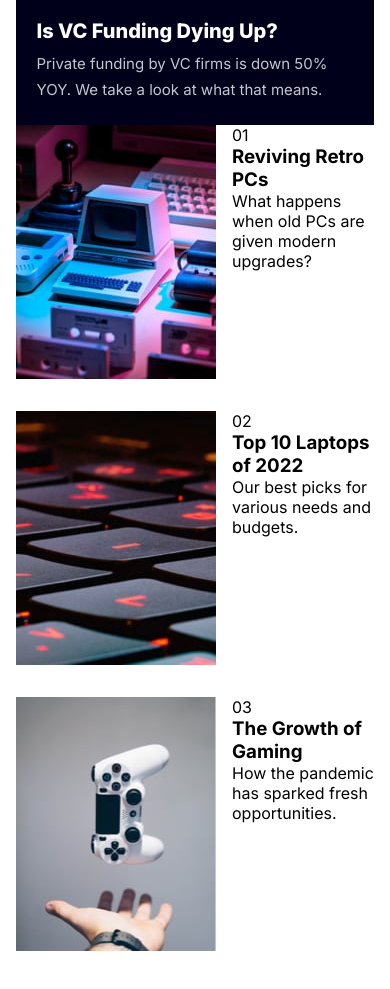
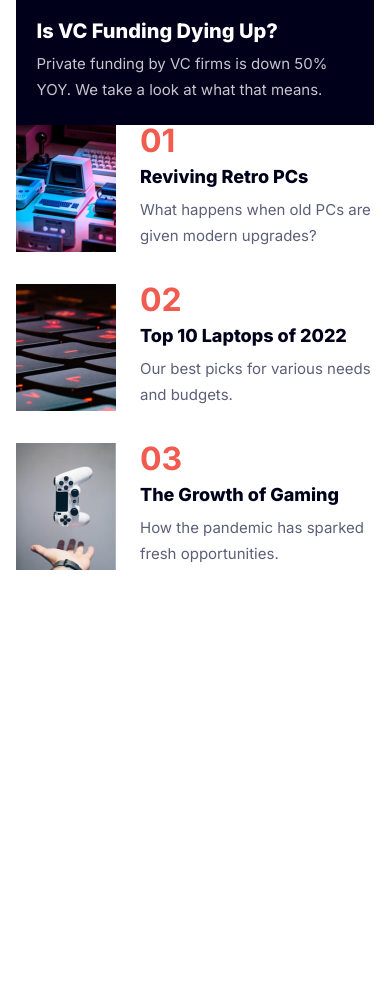
Before and after one commit to hectorlil48/fem-news-homepage, a React (Vite) app: page / in a window 390 px wide. Shown: the part 1120-2109 px from the top of the page. After the commit the page ends 1770 px from the top, so only its background shows below. Built offline with nearby package versions, Linux system fonts and the light colour scheme.

Commit message:
Added styles for the article card and breakpoints

```diff
--- a/src/components/ArticleCard.css
+++ b/src/components/ArticleCard.css
@@ -1,4 +1,45 @@
 .article {
   display: flex;
-  gap: var(--spacing-200);
+  gap: var(--spacing-300);
 }
+
+.article img {
+  width: 100px;
+  height: 127px;
+}
+
+.article__number {
+  font-size: var(--text-preset-3);
+  font-weight: var(--fw-bold);
+  line-height: var(--lh-tight);
+  color: var(--red-500);
+}
+
+.article__title {
+  margin: var(--spacing-100) 0;
+  font-size: var(--text-preset-5);
+  font-weight: var(--fw-extra-bold);
+  line-height: var(--lh-normal);
+  color: var(--navy-950);
+}
+
+.article__description {
+  font-size: var(--text-preset-6);
+  font-weight: var(--fw-regular);
+  line-height: var(--lh-relaxed);
+  color: var(--navy-600);
+}
+
+@media (min-width: 1024px) {
+  .article img {
+    width: 100px;
+    height: 200px;
+  }
+}
+
+@media (min-width: 1110px) {
+  .article img {
+    width: 100px;
+    height: 130px;
+  }
+}
```
